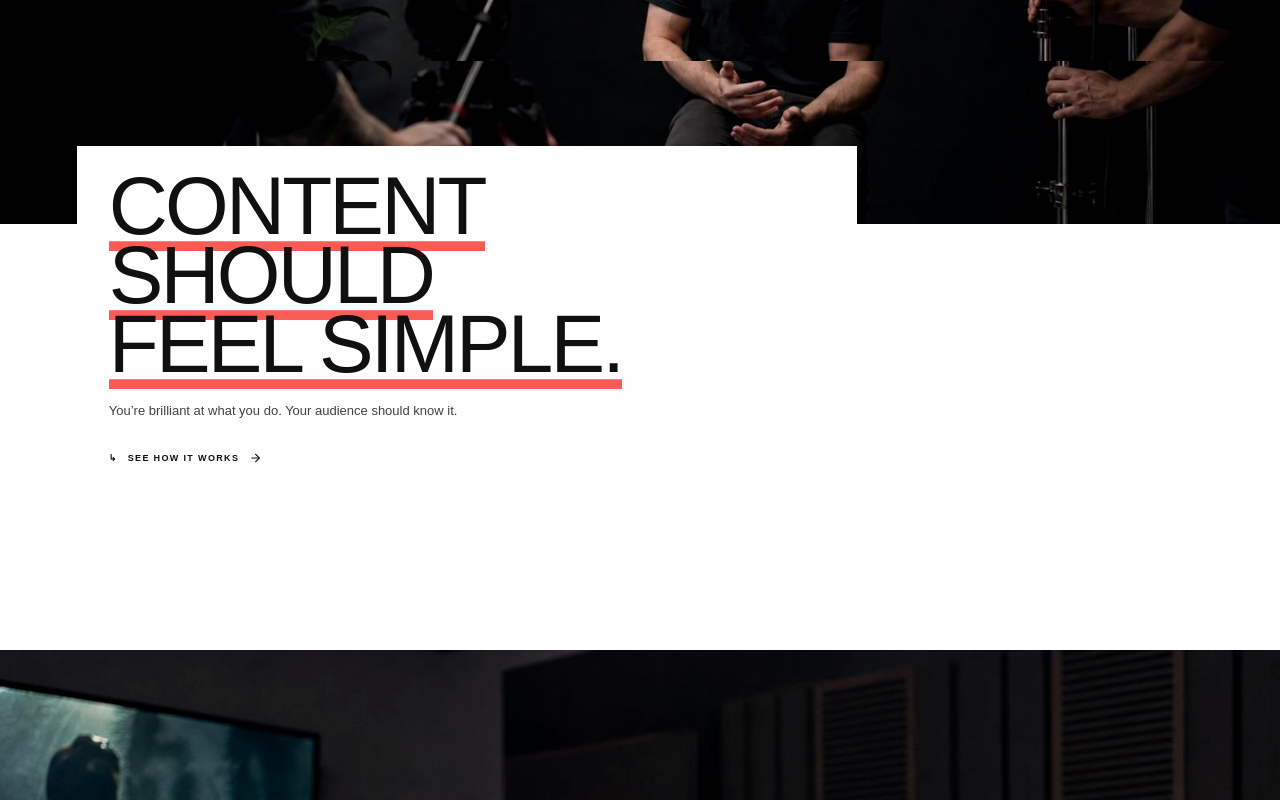
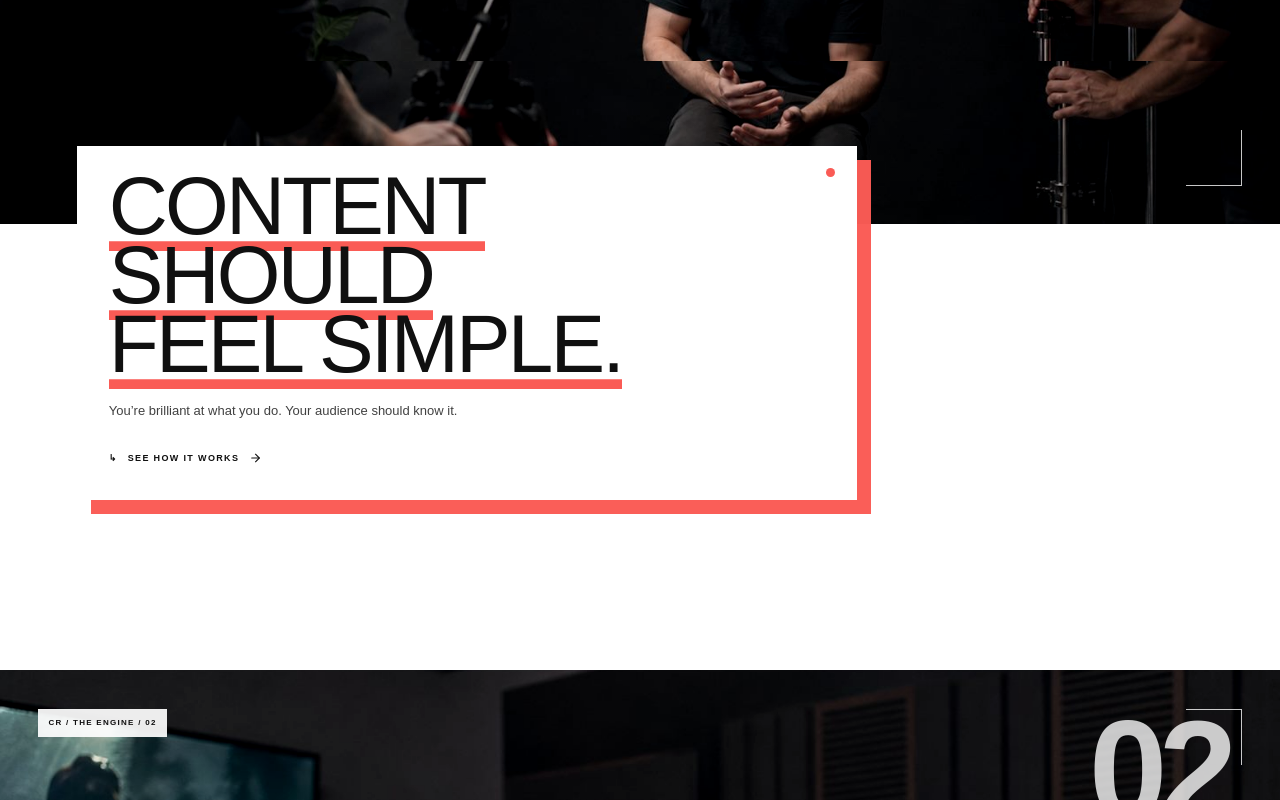
Before and after one commit to akbertaj-lang/CreativeRiots, a Next.js app: page /variation-b in a window 1280 px wide. Shown: the part 1020-1820 px from the top of the page. Built offline with nearby package versions, Linux system fonts and the light colour scheme; no server answers; a web font is replaced by a local one.

Commit message:
Polish static editorial sections

```diff
--- a/components/experimental/ExperimentalHome.tsx
+++ b/components/experimental/ExperimentalHome.tsx
@@ -18,11 +18,13 @@ function GlitchMedia({
   alt,
   priority = false,
   position = "center",
+  code,
 }: {
   src: string;
   alt: string;
   priority?: boolean;
   position?: string;
+  code: string;
 }) {
   return (
     <div className={styles.media}>
@@ -41,6 +43,9 @@ function GlitchMedia({
       <div className={`${styles.slice} ${styles.sliceTwo}`} aria-hidden="true">
         <Image src={src} alt="" fill unoptimized sizes="100vw" style={{ objectPosition: position }} />
       </div>
+      <span className={styles.mediaStamp}>{code}</span>
+      <i className={styles.cropTop} aria-hidden="true" />
+      <i className={styles.cropBottom} aria-hidden="true" />
     </div>
   );
 }
@@ -117,12 +122,13 @@ export default function ExperimentalHome() {
           <i aria-hidden="true" />
         </section>
 
-        <section className={styles.editorialSection} id="invisible" aria-labelledby="simple-title">
+        <section className={styles.editorialSection} id="invisible" data-index="01" aria-labelledby="simple-title">
           <GlitchMedia
             src={media.capture}
             alt="A founder recording content with the Creative Riots production team"
             priority
             position="center 42%"
+            code="CR / THE PROBLEM / 01"
           />
           <div className={`${styles.storyCard} ${styles.storyLeft}`}>
             <h2 id="simple-title">Content should<br />feel simple.</h2>
@@ -131,11 +137,12 @@ export default function ExperimentalHome() {
           </div>
         </section>
 
-        <section className={styles.editorialSection} id="engine-b" aria-labelledby="engine-title">
+        <section className={styles.editorialSection} id="engine-b" data-index="02" aria-labelledby="engine-title">
           <GlitchMedia
             src={media.edit}
             alt="A Creative Riots editor building a client content system"
             position="center 45%"
+            code="CR / THE ENGINE / 02"
           />
           <div className={`${styles.storyCard} ${styles.storyRight}`}>
             <span>THE CONTENT ENGINE</span>
@@ -160,11 +167,12 @@ export default function ExperimentalHome() {
           />
         </section>
 
-        <section className={styles.editorialSection} id="proof-b" aria-labelledby="numbers-title">
+        <section className={styles.editorialSection} id="proof-b" data-index="03" aria-labelledby="numbers-title">
           <GlitchMedia
             src={media.plan}
             alt="Creative Riots planning content strategy with a client"
             position="center 38%"
+            code="CR / THE PROOF / 03"
           />
           <div className={`${styles.storyCard} ${styles.storyLeft}`}>
             <span>PROOF, NOT PROMISES</span>
@@ -189,11 +197,12 @@ export default function ExperimentalHome() {
           </div>
         </section>
 
-        <section className={styles.editorialSection} id="voices-b" aria-labelledby="different-title">
+        <section className={styles.editorialSection} id="voices-b" data-index="04" aria-labelledby="different-title">
           <GlitchMedia
             src={media.story}
             alt="A Creative Riots client sharing their experience"
             position="center 35%"
+            code="CR / THE PEOPLE / 04"
           />
           <div className={`${styles.storyCard} ${styles.storyRight}`}>
             <span>CREATIVE RIOTS, NOT CONTENT CHAOS</span>
@@ -209,11 +218,12 @@ export default function ExperimentalHome() {
           />
         </section>
 
-        <section className={styles.editorialSection} id="start-b" aria-labelledby="next-title">
+        <section className={styles.editorialSection} id="start-b" data-index="05" aria-labelledby="next-title">
           <GlitchMedia
             src={media.capture}
             alt="A Creative Riots production day in progress"
             position="center 58%"
+            code="CR / THE NEXT MOVE / 05"
           />
           <div className={`${styles.storyCard} ${styles.storyLeft}`}>
             <span>LOW FRICTION. HIGH OUTPUT.</span>
--- a/components/experimental/experimental.module.css
+++ b/components/experimental/experimental.module.css
@@ -51,13 +51,42 @@
 .intro p{margin-top:17px;font-size:13px;line-height:1.5;color:#4d4d4d}
 .intro i{width:1px;height:112px;margin-top:24px;border-left:1px dashed #b8b8b8}
 
-.editorialSection{position:relative;padding-bottom:150px;background:#fff}
+.editorialSection{position:relative;padding-bottom:170px;background:#fff;isolation:isolate}
+.editorialSection:before{
+  content:attr(data-index);
+  position:absolute;
+  z-index:4;
+  right:clamp(20px,4vw,64px);
+  top:clamp(24px,4vw,58px);
+  color:rgba(255,255,255,.78);
+  font-family:var(--font-barlow-condensed),Arial,sans-serif;
+  font-size:clamp(74px,11vw,170px);
+  font-weight:700;
+  line-height:.7;
+  letter-spacing:-.06em;
+  mix-blend-mode:screen;
+}
 .media{position:relative;width:100%;height:clamp(430px,58vw,760px);overflow:hidden;background:#181818}
 .media>img,.slice img{object-fit:cover;filter:saturate(.84) contrast(1.08)}
 .media:after{content:"";position:absolute;inset:0;background:linear-gradient(180deg,transparent 55%,rgba(0,0,0,.11));pointer-events:none}
 .slice{position:absolute;z-index:2;inset:0;pointer-events:none}
 .sliceOne{clip-path:inset(31% 0 57% 0);transform:translateX(1.2%)}
 .sliceTwo{clip-path:inset(68% 0 22% 0);transform:translateX(-1.4%)}
+.mediaStamp{
+  position:absolute;
+  z-index:5;
+  left:clamp(18px,3vw,48px);
+  top:clamp(18px,3vw,44px);
+  padding:8px 10px;
+  background:rgba(255,255,255,.92);
+  color:var(--ink);
+  font-size:8px;
+  font-weight:900;
+  letter-spacing:.16em;
+}
+.cropTop,.cropBottom{position:absolute;z-index:5;right:3vw;width:56px;height:56px;border-right:1px solid rgba(255,255,255,.78);pointer-events:none}
+.cropTop{top:3vw;border-top:1px solid rgba(255,255,255,.78)}
+.cropBottom{bottom:3vw;border-bottom:1px solid rgba(255,255,255,.78)}
 
 .storyCard{
   position:relative;
@@ -66,6 +95,7 @@
   margin-top:-78px;
   padding:26px 32px 30px;
   background:#fff;
+  box-shadow:14px 14px 0 rgba(250,91,85,.98);
 }
 .storyLeft{margin-left:clamp(24px,6vw,92px)}
 .storyRight{margin-left:auto;margin-right:clamp(24px,6vw,92px)}
@@ -79,45 +109,62 @@
   text-transform:uppercase;
   box-shadow:inset 0 -.12em 0 var(--coral);
 }
+.storyCard:before{
+  content:"";
+  position:absolute;
+  right:22px;
+  top:22px;
+  width:9px;
+  height:9px;
+  border-radius:50%;
+  background:var(--coral);
+}
 .storyCard p{max-width:690px;margin-top:22px;color:#414141;font-size:13px;line-height:1.55}
 .textLink{display:inline-flex;align-items:center;gap:10px;margin-top:25px;font-size:9px;font-weight:900;letter-spacing:.15em;text-transform:uppercase}
 .textLink svg{width:13px}
 
 .engineSteps{
   width:min(1280px,calc(100% - 48px));
-  margin:56px auto 0;
+  margin:82px auto 0;
   display:grid;
   grid-template-columns:repeat(3,1fr);
-  border-block:1px solid #d1d1d1;
+  gap:14px;
 }
-.engineSteps article{padding:30px 30px 34px;border-right:1px solid #d1d1d1}
-.engineSteps article:last-child{border:0}
-.engineSteps span{color:var(--coral);font-size:10px;font-weight:900;letter-spacing:.14em}
-.engineSteps h3{margin-top:24px;font-family:var(--font-barlow-condensed);font-size:32px;line-height:.95;text-transform:uppercase}
-.engineSteps p{margin-top:15px;color:#555;font-size:12px;line-height:1.55}
+.engineSteps article{position:relative;min-height:315px;padding:34px 32px 38px;background:var(--soft);overflow:hidden}
+.engineSteps article:nth-child(2){background:var(--coral);transform:translateY(-28px)}
+.engineSteps span{position:absolute;right:18px;top:10px;color:rgba(16,16,16,.12);font-family:var(--font-barlow-condensed);font-size:96px;font-weight:700;line-height:1;letter-spacing:-.06em}
+.engineSteps h3{position:relative;margin-top:92px;max-width:300px;font-family:var(--font-barlow-condensed);font-size:40px;line-height:.9;text-transform:uppercase}
+.engineSteps h3:before{content:"";display:block;width:38px;height:6px;margin-bottom:19px;background:var(--coral)}
+.engineSteps article:nth-child(2) h3:before{background:var(--ink)}
+.engineSteps p{position:relative;margin-top:18px;max-width:390px;color:#555;font-size:12px;line-height:1.6}
+.engineSteps article:nth-child(2) p{color:rgba(16,16,16,.78)}
 
 .thumbnailStrip{
   width:100%;
   margin-top:48px;
   display:grid;
   grid-template-columns:repeat(3,1fr);
-  gap:3px;
+  gap:12px;
 }
-.thumbnailStrip article>div{position:relative;height:230px;overflow:hidden;background:#171717}
+.thumbnailStrip article{position:relative}
+.thumbnailStrip article:nth-child(2){transform:translateY(-18px)}
+.thumbnailStrip article>div{position:relative;height:260px;overflow:hidden;background:#171717}
 .thumbnailStrip img{object-fit:cover;filter:saturate(.75) contrast(1.08)}
-.thumbnailStrip p{padding:8px 10px;font-size:10px;font-weight:800}
-.thumbnailStrip small{display:block;margin-top:3px;color:#777;font-size:8px;font-weight:500;letter-spacing:.04em}
+.thumbnailStrip p{position:relative;width:calc(100% - 24px);margin:-34px 12px 0;padding:14px 16px;background:#fff;font-size:11px;font-weight:800;box-shadow:7px 7px 0 var(--coral)}
+.thumbnailStrip small{display:block;margin-top:4px;color:#777;font-size:8px;font-weight:500;letter-spacing:.04em}
 
 .metrics{
   width:min(1120px,calc(100% - 48px));
   margin:60px auto 0;
   display:grid;
   grid-template-columns:repeat(3,1fr);
-  border-block:1px solid #cfcfcf;
+  background:var(--soft);
+  border:0;
 }
-.metrics article{padding:34px 20px;text-align:center;border-right:1px solid #cfcfcf}
+.metrics article{position:relative;padding:42px 20px 38px;text-align:center;border-right:1px solid #d5d5d2}
 .metrics article:last-child{border:0}
-.metrics strong{display:block;font-family:var(--font-barlow-condensed);font-size:clamp(48px,6vw,82px);line-height:1}
+.metrics article:nth-child(2){background:var(--ink);color:#fff;transform:scale(1.06);z-index:2}
+.metrics strong{display:block;color:var(--coral);font-family:var(--font-barlow-condensed);font-size:clamp(54px,7vw,96px);line-height:1}
 .metrics span{display:block;margin-top:5px;font-size:9px;font-weight:800;letter-spacing:.13em;text-transform:uppercase}
 .logoBand{margin-top:70px;padding:34px clamp(24px,5vw,72px);border-block:1px solid #d3d3d3;text-align:center;overflow:hidden}
 .logoBand p{margin-bottom:20px;color:#777;font-size:9px;font-weight:800;letter-spacing:.15em;text-transform:uppercase}
@@ -128,14 +175,16 @@
   margin-top:48px;
   display:grid;
   grid-template-columns:repeat(3,1fr);
-  gap:3px;
+  gap:14px;
 }
-.processStrip article{padding-bottom:32px}
-.processImage{position:relative;height:280px;overflow:hidden;background:#171717}
+.processStrip article{position:relative;padding-bottom:30px;background:var(--soft)}
+.processStrip article:nth-child(2){transform:translateY(-28px);background:var(--coral)}
+.processImage{position:relative;height:320px;overflow:hidden;background:#171717}
 .processImage img{object-fit:cover;filter:saturate(.72) contrast(1.08)}
-.processImage b{position:absolute;left:14px;top:14px;width:38px;height:38px;display:grid;place-items:center;background:#fff;font-size:11px}
-.processStrip h3{padding:16px 16px 0;font-family:var(--font-barlow-condensed);font-size:27px;line-height:.95;text-transform:uppercase}
-.processStrip p{padding:10px 16px 0;color:#555;font-size:11px;line-height:1.5}
+.processImage b{position:absolute;left:14px;top:14px;width:48px;height:48px;display:grid;place-items:center;background:#fff;font-family:var(--font-barlow-condensed);font-size:20px}
+.processStrip h3{padding:22px 20px 0;font-family:var(--font-barlow-condensed);font-size:32px;line-height:.92;text-transform:uppercase}
+.processStrip p{padding:12px 20px 0;color:#555;font-size:11px;line-height:1.55}
+.processStrip article:nth-child(2) p{color:rgba(16,16,16,.75)}
 
 .footer{position:relative;padding:0 clamp(24px,6vw,92px) 30px;background:var(--ink);color:#fff}
 .footerRule{height:8px;margin-inline:calc(clamp(24px,6vw,92px)*-1);background:var(--coral)}
@@ -164,19 +213,21 @@
   .intro{min-height:440px;padding-top:120px}
   .intro h1{font-size:44px}
   .intro i{height:92px}
-  .editorialSection{padding-bottom:90px}
+  .editorialSection{padding-bottom:100px}
+  .editorialSection:before{font-size:82px;right:18px;top:30px}
   .media{height:470px}
-  .storyCard{width:calc(100% - 28px);margin:-54px 14px 0;padding:22px 18px 25px}
+  .storyCard{width:calc(100% - 42px);margin:-54px 21px 0;padding:22px 18px 25px;box-shadow:9px 9px 0 var(--coral)}
   .storyCard h2{font-size:49px;line-height:.84}
   .storyCard p{font-size:12px}
-  .engineSteps{width:calc(100% - 28px);grid-template-columns:1fr}
-  .engineSteps article{border-right:0;border-bottom:1px solid #d1d1d1}
-  .engineSteps article:last-child{border-bottom:0}
-  .thumbnailStrip,.processStrip{grid-template-columns:1fr;gap:18px}
+  .engineSteps{width:calc(100% - 28px);margin-top:65px;grid-template-columns:1fr}
+  .engineSteps article:nth-child(2){transform:none}
+  .thumbnailStrip,.processStrip{grid-template-columns:1fr;gap:28px}
+  .thumbnailStrip article:nth-child(2),.processStrip article:nth-child(2){transform:none}
   .thumbnailStrip article>div,.processImage{height:270px}
   .metrics{width:calc(100% - 28px);grid-template-columns:1fr}
   .metrics article{border-right:0;border-bottom:1px solid #cfcfcf}
   .metrics article:last-child{border-bottom:0}
+  .metrics article:nth-child(2){transform:none}
   .logoBand{padding-inline:14px}
   .logoBand img{width:900px;max-width:none;height:105px;transform:translateX(-29%)}
   .footer{padding-inline:20px}
```
